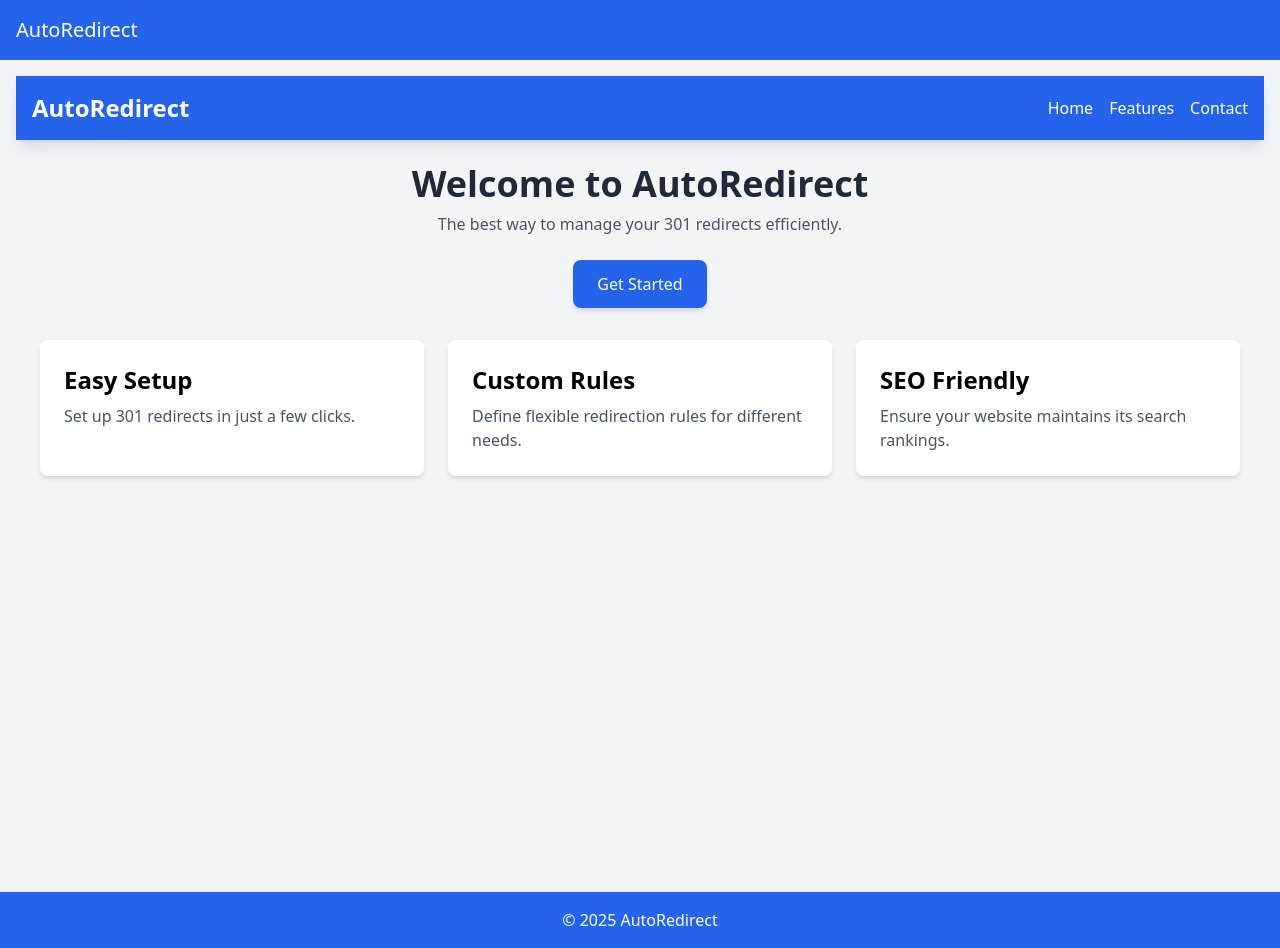
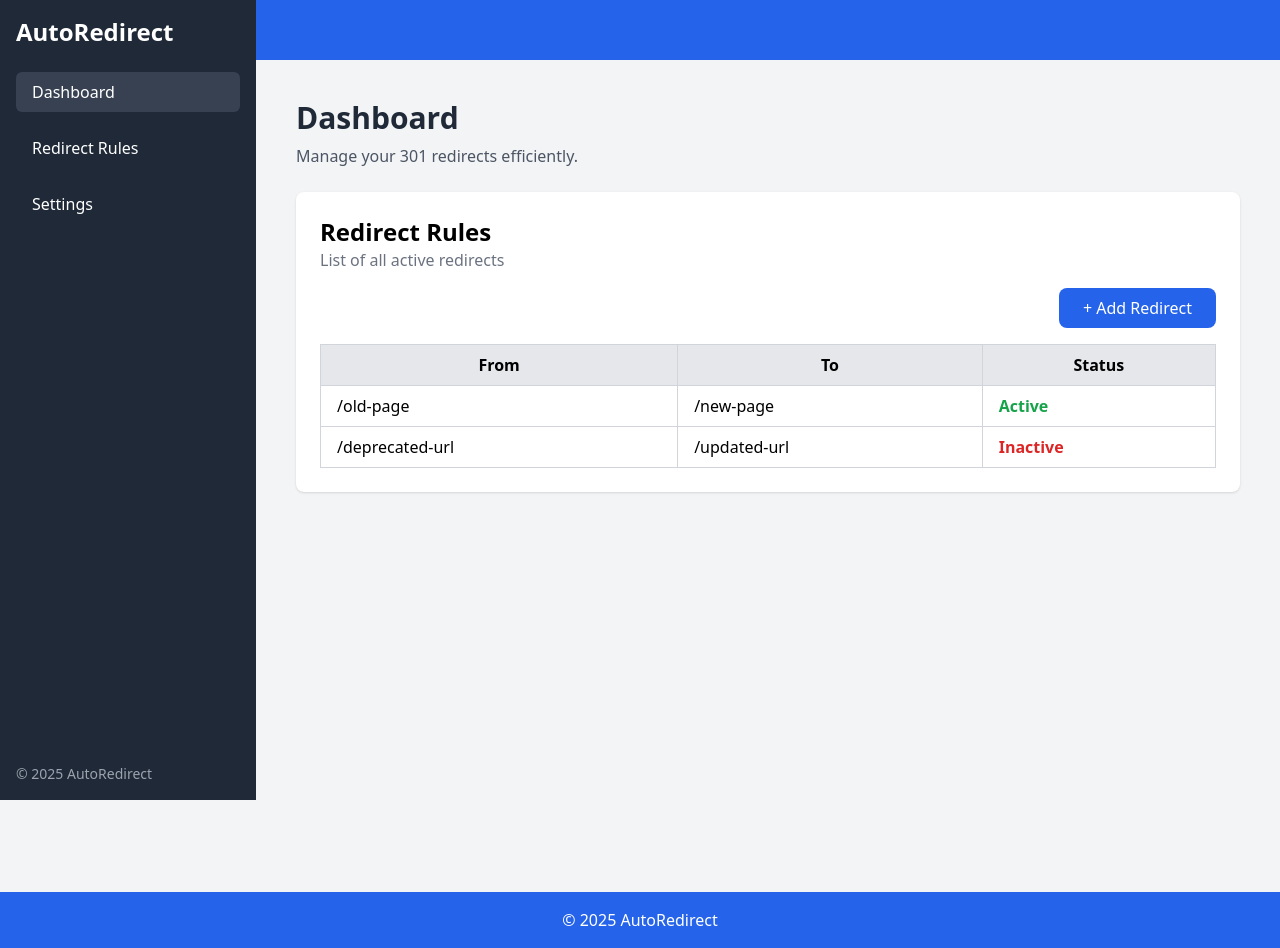
Before and after one commit to autoredirect/AutoRedirect, a Next.js app in the folder frontend/: page / in a window 1280 px wide. Built offline with nearby package versions, Linux system fonts and the light colour scheme.

Commit message:
Improve UI: Sidebar navigation and dashboard layout

```diff
--- /dev/null
+++ b/frontend/components/Sidebar.tsx
@@ -0,0 +1,29 @@
+export default function Sidebar() {
+    return (
+      <aside className="w-64 h-screen bg-gray-800 text-white fixed top-0 left-0 flex flex-col p-4">
+        <h1 className="text-2xl font-bold mb-6">AutoRedirect</h1>
+        <nav className="flex-1">
+          <ul className="space-y-4">
+            <li>
+              <a href="#" className="block px-4 py-2 rounded-md bg-gray-700 hover:bg-gray-600 transition">
+                Dashboard
+              </a>
+            </li>
+            <li>
+              <a href="#" className="block px-4 py-2 rounded-md hover:bg-gray-600 transition">
+                Redirect Rules
+              </a>
+            </li>
+            <li>
+              <a href="#" className="block px-4 py-2 rounded-md hover:bg-gray-600 transition">
+                Settings
+              </a>
+            </li>
+          </ul>
+        </nav>
+        <footer className="mt-auto">
+          <p className="text-sm text-gray-400">© 2025 AutoRedirect</p>
+        </footer>
+      </aside>
+    );
+  }
--- a/frontend/pages/index.tsx
+++ b/frontend/pages/index.tsx
@@ -1,35 +1,49 @@
-import Navbar from "../components/Navbar";
+import Sidebar from "../components/Sidebar";
 
 export default function Home() {
   return (
-    <div className="min-h-screen bg-gray-100">
-      <Navbar />
-      <div className="container mx-auto p-6">
-        <h1 className="text-4xl font-bold text-center text-gray-800">Welcome to AutoRedirect</h1>
-        <p className="text-center text-gray-600 mt-2">The best way to manage your 301 redirects efficiently.</p>
+    <div className="flex bg-gray-100 min-h-screen">
+      <Sidebar />
+      <main className="ml-64 flex-1 p-6">
+        <h1 className="text-3xl font-bold text-gray-800">Dashboard</h1>
+        <p className="text-gray-600 mt-2">Manage your 301 redirects efficiently.</p>
 
-        <div className="flex justify-center mt-6">
-          <button className="bg-blue-600 text-white px-6 py-3 rounded-lg shadow-md hover:bg-blue-700 transition">
-            Get Started
-          </button>
+        {/* リダイレクトルール管理エリア */}
+        <div className="mt-6 bg-white p-6 rounded-lg shadow">
+          <h2 className="text-2xl font-semibold">Redirect Rules</h2>
+          <p className="text-gray-500">List of all active redirects</p>
+
+          {/* ルール追加ボタン */}
+          <div className="flex justify-end mt-4">
+            <button className="bg-blue-600 text-white px-6 py-2 rounded-lg hover:bg-blue-700 transition">
+              + Add Redirect
+            </button>
+          </div>
+
+          {/* ダミーデータ（後で API 連携） */}
+          <table className="w-full mt-4 border-collapse border border-gray-300">
+            <thead>
+              <tr className="bg-gray-200">
+                <th className="border border-gray-300 px-4 py-2">From</th>
+                <th className="border border-gray-300 px-4 py-2">To</th>
+                <th className="border border-gray-300 px-4 py-2">Status</th>
+              </tr>
+            </thead>
+            <tbody>
+              <tr>
+                <td className="border border-gray-300 px-4 py-2">/old-page</td>
+                <td className="border border-gray-300 px-4 py-2">/new-page</td>
+                <td className="border border-gray-300 px-4 py-2 text-green-600 font-bold">Active</td>
+              </tr>
+              <tr>
+                <td className="border border-gray-300 px-4 py-2">/deprecated-url</td>
+                <td className="border border-gray-300 px-4 py-2">/updated-url</td>
+                <td className="border border-gray-300 px-4 py-2 text-red-600 font-bold">Inactive</td>
+              </tr>
+            </tbody>
+          </table>
         </div>
-
-        {/* カードデザイン */}
-        <div className="grid grid-cols-1 md:grid-cols-3 gap-6 mt-8">
-          <div className="bg-white p-6 rounded-lg shadow-md">
-            <h2 className="text-2xl font-bold">Easy Setup</h2>
-            <p className="text-gray-600 mt-2">Set up 301 redirects in just a few clicks.</p>
-          </div>
-          <div className="bg-white p-6 rounded-lg shadow-md">
-            <h2 className="text-2xl font-bold">Custom Rules</h2>
-            <p className="text-gray-600 mt-2">Define flexible redirection rules for different needs.</p>
-          </div>
-          <div className="bg-white p-6 rounded-lg shadow-md">
-            <h2 className="text-2xl font-bold">SEO Friendly</h2>
-            <p className="text-gray-600 mt-2">Ensure your website maintains its search rankings.</p>
-          </div>
-        </div>
-      </div>
+      </main>
     </div>
   );
 }
```
